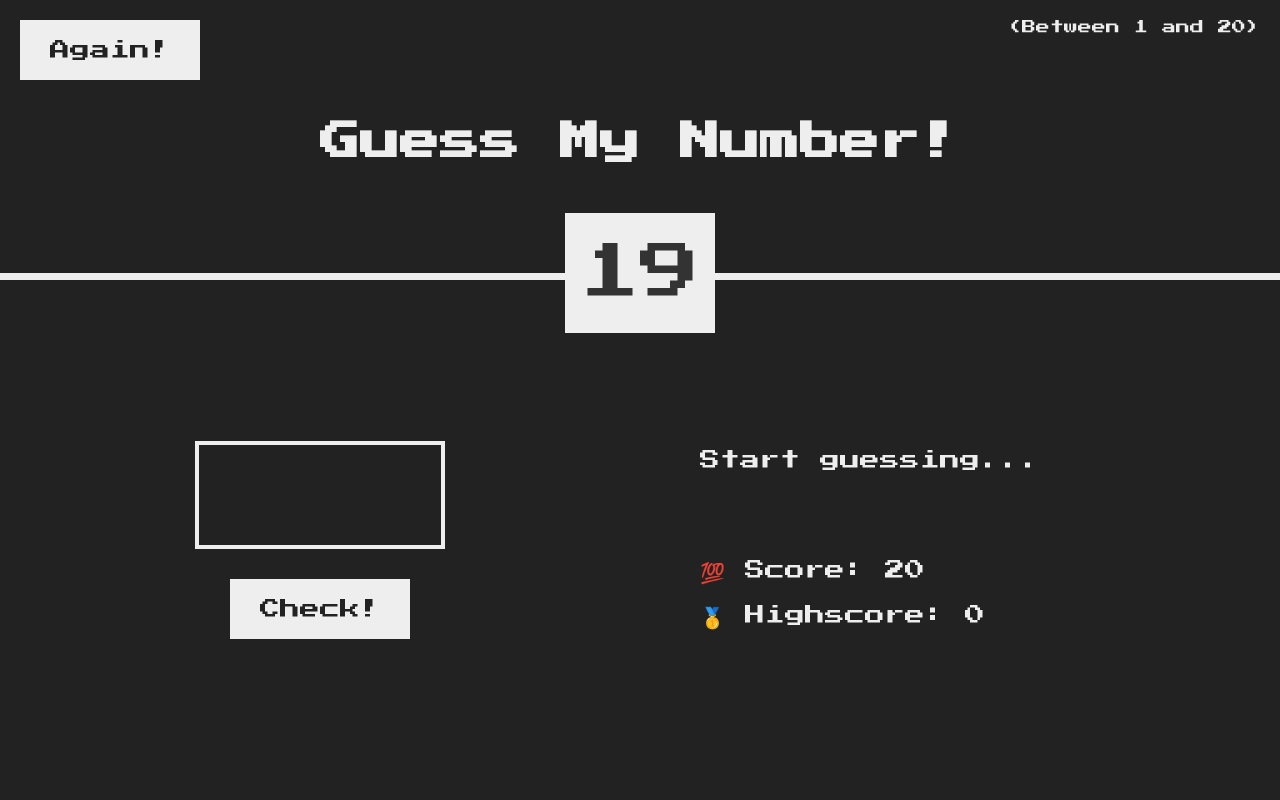
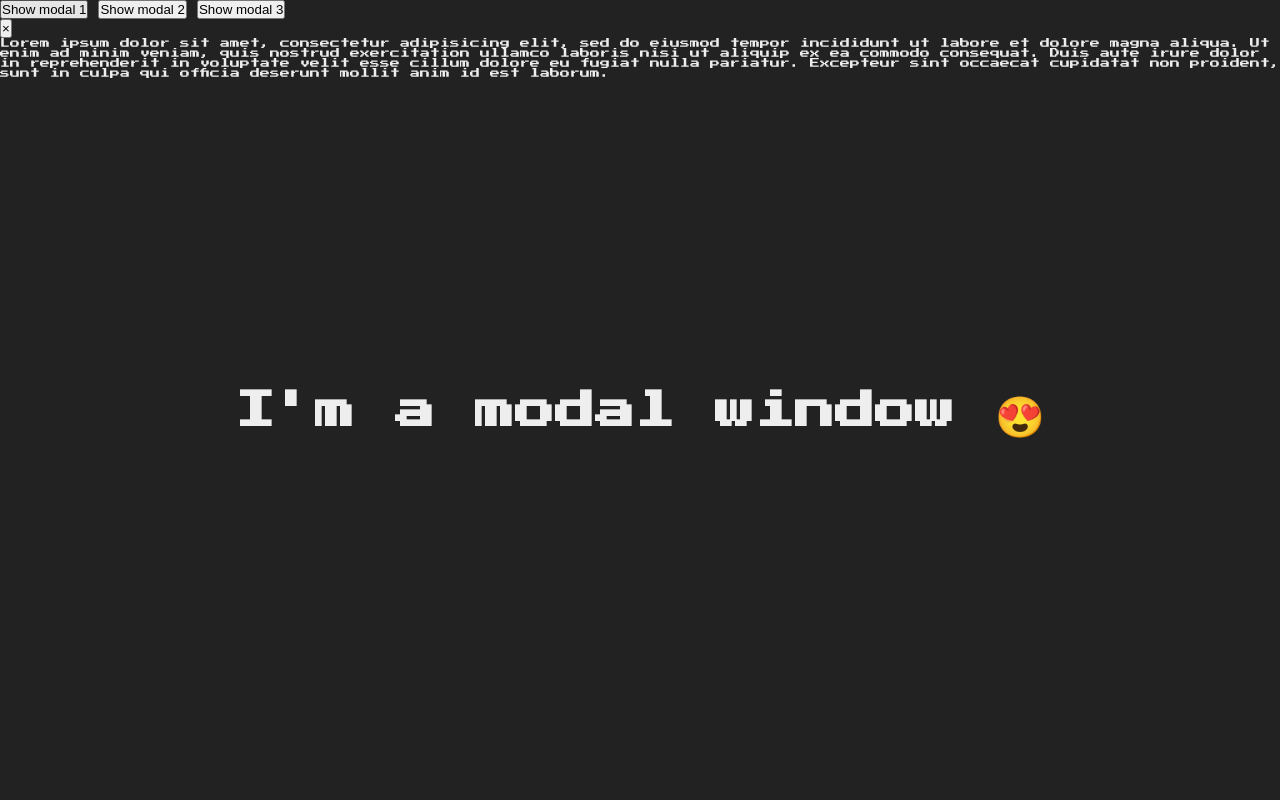
Before and after one commit to PasinduUkwatta/JavaScript-Programing-Projects, a plain HTML site: page index.html in a window 1280 px wide. Drawn offline with Linux system fonts and the light colour scheme.

Commit message:
Add files via upload

```diff
--- a/index.html
+++ b/index.html
@@ -5,28 +5,28 @@
     <meta name="viewport" content="width=device-width, initial-scale=1.0" />
     <meta http-equiv="X-UA-Compatible" content="ie=edge" />
     <link rel="stylesheet" href="style.css" />
-    <title>Guess My Number!</title>
+    <title>Modal window</title>
   </head>
   <body>
-    <header>
-      <h1>Guess My Number!</h1>
-      <p class="between">(Between 1 and 20)</p>
-      <button class="btn again">Again!</button>
-      <div class="number">?</div>
-    </header>
-    <main>
-      <section class="left">
-        <input type="number" class="guess" />
-        <button class="btn check">Check!</button>
-      </section>
-      <section class="right">
-        <p class="message">Start guessing...</p>
-        <p class="label-score">💯 Score: <span class="score">20</span></p>
-        <p class="label-highscore">
-          🥇 Highscore: <span class="highscore">0</span>
-        </p>
-      </section>
-    </main>
+    <button class="show-modal">Show modal 1</button>
+    <button class="show-modal">Show modal 2</button>
+    <button class="show-modal">Show modal 3</button>
+
+    <div class="modal hidden">
+      <button class="close-modal">&times;</button>
+      <h1>I'm a modal window 😍</h1>
+      <p>
+        Lorem ipsum dolor sit amet, consectetur adipisicing elit, sed do eiusmod
+        tempor incididunt ut labore et dolore magna aliqua. Ut enim ad minim
+        veniam, quis nostrud exercitation ullamco laboris nisi ut aliquip ex ea
+        commodo consequat. Duis aute irure dolor in reprehenderit in voluptate
+        velit esse cillum dolore eu fugiat nulla pariatur. Excepteur sint
+        occaecat cupidatat non proident, sunt in culpa qui officia deserunt
+        mollit anim id est laborum.
+      </p>
+    </div>
+    <div class="overlay hidden"></div>
+
     <script src="script.js"></script>
   </body>
 </html>
```
